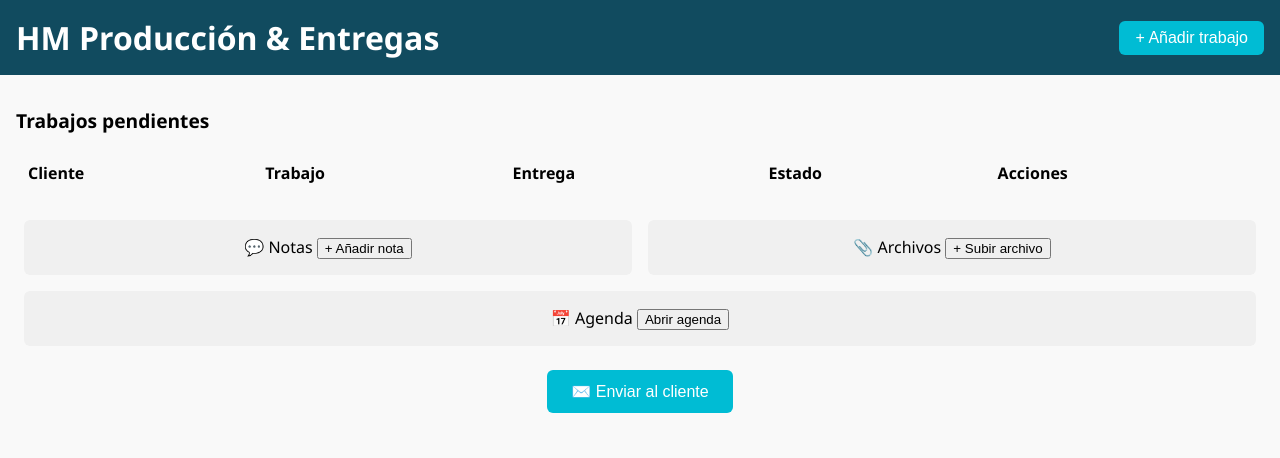
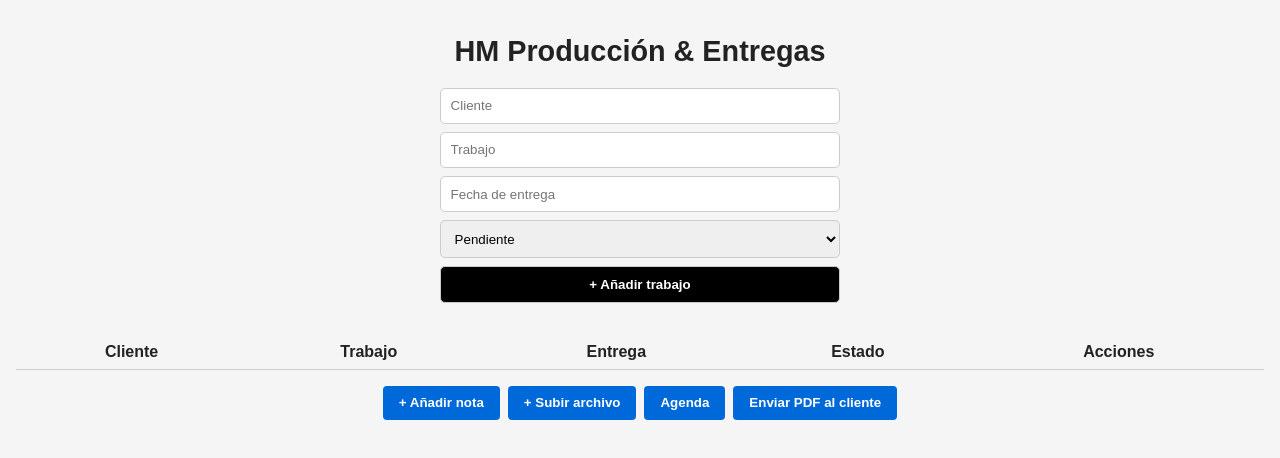
Before and after one commit to MarceloVitaliano/hmproduccion, a plain HTML site: page index.html in a window 1280 px wide. Drawn offline with Linux system fonts and the light colour scheme.

Commit message:
Botones funcionales añadidos

```diff
--- a/index.html
+++ b/index.html
@@ -5,18 +5,25 @@
   <meta charset="UTF-8" />
   <meta name="viewport" content="width=device-width, initial-scale=1.0" />
   <title>HM Producción & Entregas</title>
+  <link rel="manifest" href="manifest.json" />
   <link rel="stylesheet" href="styles.css" />
-  <script defer src="script.js"></script>
 </head>
 <body>
-  <header>
   <h1>HM Producción & Entregas</h1>
-    <button id="add-work">+ Añadir trabajo</button>
-  </header>
-  <main>
-    <section id="task-table">
-      <h2>Trabajos pendientes</h2>
-      <table>
+  <form id="formulario-trabajo">
+    <input type="text" placeholder="Cliente" id="cliente" required />
+    <input type="text" placeholder="Trabajo" id="trabajo" required />
+    <input type="text" placeholder="Fecha de entrega" id="fecha" required />
+    <select id="estado">
+      <option>Pendiente</option>
+      <option>En proceso</option>
+      <option>Listo</option>
+      <option>Entregado</option>
+    </select>
+    <button type="submit">+ Añadir trabajo</button>
+  </form>
+
+  <table id="tabla-trabajos">
     <thead>
       <tr>
         <th>Cliente</th>
@@ -26,15 +33,15 @@
         <th>Acciones</th>
       </tr>
     </thead>
-        <tbody id="task-body"></tbody>
+    <tbody></tbody>
   </table>
-    </section>
-    <section class="bottom-buttons">
-      <div class="feature"><span>💬</span> Notas <button onclick="addNote()">+ Añadir nota</button></div>
-      <div class="feature"><span>📎</span> Archivos <button onclick="uploadFile()">+ Subir archivo</button></div>
-      <div class="feature"><span>📅</span> Agenda <button onclick="openAgenda()">Abrir agenda</button></div>
-    </section>
-    <button id="send-pdf">✉️ Enviar al cliente</button>
-  </main>
+  <div class="botones-secundarios">
+    <button class="btn-nota">+ Añadir nota</button>
+    <button class="btn-archivo">+ Subir archivo</button>
+    <button class="btn-agenda">Agenda</button>
+    <button class="btn-pdf">Enviar PDF al cliente</button>
+  </div>
+
+  <script src="script.js"></script>
 </body>
 </html>
--- a/script.js
+++ b/script.js
@@ -1,16 +1,66 @@
 
-document.getElementById('add-work').addEventListener('click', () => {
-  alert('Función para añadir trabajo próximamente disponible');
+const form = document.getElementById("formulario-trabajo");
+const tabla = document.getElementById("tabla-trabajos").querySelector("tbody");
+
+form.addEventListener("submit", (e) => {
+  e.preventDefault();
+  const cliente = document.getElementById("cliente").value;
+  const trabajo = document.getElementById("trabajo").value;
+  const fecha = document.getElementById("fecha").value;
+  const estado = document.getElementById("estado").value;
+
+  const datos = { cliente, trabajo, fecha, estado };
+  guardarTrabajo(datos);
+  form.reset();
 });
-document.getElementById('send-pdf').addEventListener('click', () => {
-  alert('PDF enviado al cliente (simulado)');
+
+function guardarTrabajo(datos) {
+  const trabajos = JSON.parse(localStorage.getItem("trabajos")) || [];
+  trabajos.push(datos);
+  localStorage.setItem("trabajos", JSON.stringify(trabajos));
+  renderTrabajos();
+}
+
+function renderTrabajos() {
+  const trabajos = JSON.parse(localStorage.getItem("trabajos")) || [];
+  tabla.innerHTML = "";
+  trabajos.forEach((t, index) => {
+    const fila = document.createElement("tr");
+    fila.innerHTML = `
+      <td>${t.cliente}</td>
+      <td>${t.trabajo}</td>
+      <td>${t.fecha}</td>
+      <td class="estado-${t.estado.replace(/ /g, "\ ")}">${t.estado}</td>
+      <td><button onclick="eliminarTrabajo(${index})">🗑</button></td>
+    `;
+    tabla.appendChild(fila);
+  });
+}
+
+function eliminarTrabajo(index) {
+  const trabajos = JSON.parse(localStorage.getItem("trabajos")) || [];
+  trabajos.splice(index, 1);
+  localStorage.setItem("trabajos", JSON.stringify(trabajos));
+  renderTrabajos();
+}
+
+window.onload = renderTrabajos;
+
+
+document.getElementById("tabla-trabajos").addEventListener("click", function(e) {
+  if (e.target.classList.contains("btn-actualizar")) {
+    alert("✅ Funcionalidad de actualizar en desarrollo.");
+  }
+  if (e.target.classList.contains("btn-nota")) {
+    alert("✅ Nota añadida.");
+  }
+  if (e.target.classList.contains("btn-archivo")) {
+    alert("✅ Archivo subido.");
+  }
+  if (e.target.classList.contains("btn-agenda")) {
+    alert("✅ Agenda abierta.");
+  }
+  if (e.target.classList.contains("btn-pdf")) {
+    alert("✅ PDF enviado al cliente.");
+  }
 });
-function addNote() {
-  alert('Función para añadir nota próximamente disponible');
-}
-function uploadFile() {
-  alert('Función para subir archivo próximamente disponible');
-}
-function openAgenda() {
-  alert('Agenda funcionalidad próximamente disponible');
-}
--- a/styles.css
+++ b/styles.css
@@ -1,64 +1,61 @@
 
 body {
-  font-family: 'Segoe UI', sans-serif;
-  background-color: #f9f9f9;
+  font-family: sans-serif;
   margin: 0;
-  padding: 0;
+  padding: 1rem;
+  background-color: #f5f5f5;
+  color: #222;
 }
-header {
-  background-color: #114b5f;
-  color: white;
-  padding: 1rem;
+h1 {
+  text-align: center;
+  font-size: 1.8rem;
+}
+form {
   display: flex;
-  justify-content: space-between;
-  align-items: center;
+  flex-direction: column;
+  max-width: 400px;
+  margin: auto;
+  gap: 0.5rem;
 }
-header h1 {
-  margin: 0;
+input, select, button {
+  padding: 0.6rem;
+  border-radius: 5px;
+  border: 1px solid #ccc;
 }
-#add-work {
-  background-color: #00bcd4;
-  border: none;
-  color: white;
-  padding: 0.5rem 1rem;
-  border-radius: 6px;
-  font-size: 1rem;
-}
-main {
-  padding: 1rem;
-}
-h2 {
-  font-size: 1.2rem;
+button {
+  background-color: #000;
+  color: #fff;
+  font-weight: bold;
+  cursor: pointer;
 }
 table {
+  margin-top: 2rem;
   width: 100%;
   border-collapse: collapse;
-  margin-bottom: 1rem;
 }
-table th, table td {
-  padding: 0.75rem;
-  text-align: left;
+th, td {
+  padding: 0.5rem;
+  text-align: center;
+  border-bottom: 1px solid #ccc;
 }
-.bottom-buttons {
+.estado-Pendiente { background-color: #ffdddd; }
+.estado-En\ proceso { background-color: #fff5cc; }
+.estado-Listo { background-color: #cce5ff; }
+.estado-Entregado { background-color: #d4edda; }
+
+.botones-secundarios {
+  margin-top: 1rem;
+  text-align: center;
   display: flex;
-  justify-content: space-around;
   flex-wrap: wrap;
+  gap: 0.5rem;
+  justify-content: center;
 }
-.feature {
-  background-color: #f0f0f0;
-  padding: 1rem;
-  border-radius: 6px;
-  margin: 0.5rem;
-  flex: 1 1 30%;
-  text-align: center;
+.botones-secundarios button {
+  background-color: #0069d9;
+  color: white;
+  padding: 0.6rem 1rem;
+  border: none;
+  border-radius: 4px;
+  cursor: pointer;
 }
-#send-pdf {
-  display: block;
-  margin: 1rem auto;
-  background-color: #00bcd4;
-  color: white;
-  padding: 0.75rem 1.5rem;
-  border: none;
-  border-radius: 6px;
-  font-size: 1rem;
-}
```
Lines whose indentation alone changed are shown as unchanged.
